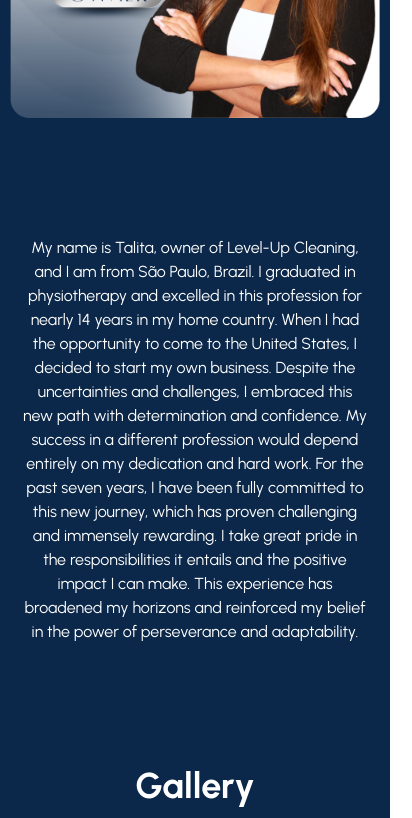
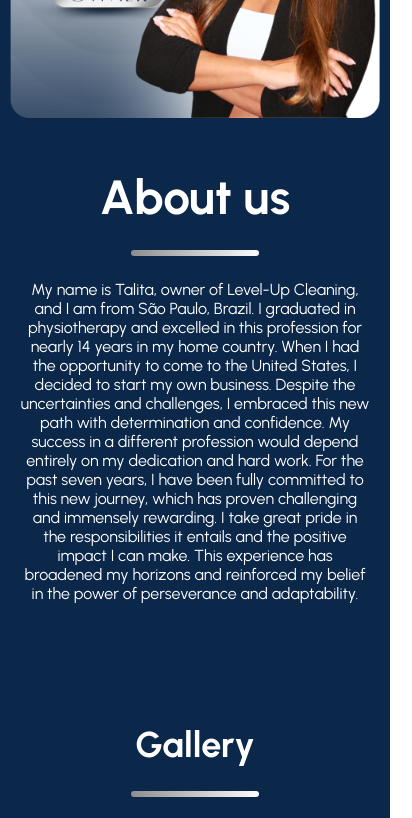
Before and after one commit to flaviasiv/level-up, a website: page index.html in a window 390 px wide. Shown: the part 3746-4564 px from the top of the page, 412 px wide, since content can reach past the window. Drawn offline with nearby package versions, Linux system fonts and the light colour scheme.

Commit message:
correcoes2

```diff
--- a/css/style.css
+++ b/css/style.css
@@ -417,6 +417,15 @@ swiper-slide.swiper1 {
     margin: auto;
     align-items: center;
 }
+.abouttitle{
+    display: flex;
+    flex-direction: column;
+    gap: 24px;
+    text-align: center;
+    max-width: 664px;
+    padding: 0 50px;
+    margin: auto;
+}
 .about p{
     max-width:452px;
     text-align: center;
@@ -426,7 +435,7 @@ swiper-slide.swiper1 {
         padding: 0px 10px;
         flex-direction: column;
     }
-    .about img{
+    .aboutimg{
         position: absolute;
         top: 120px;
         width: 100%;
@@ -434,9 +443,11 @@ swiper-slide.swiper1 {
         padding: 0px 10px;
         margin: auto;
     }
-    .about p{
+    .abouttitle{
+        display: flex;
+        flex-direction: column;
         margin-top: 420px;
-        max-width:346px;
+        padding: 0 10px;
     }
 }
 .gallerycontainer{
@@ -452,7 +463,7 @@ swiper-slide.swiper1 {
     padding: 0 50px;
     margin: auto;
 }
-.gallerytitle h2, .reviewstitle h2{
+.gallerytitle h2, .reviewstitle h2, .abouttitle h2{
     font-size: 48px;
     font-weight: 700;
     line-height: 120%;
--- a/index.html
+++ b/index.html
@@ -371,12 +371,12 @@
         </div>
         <div class="aboutcontainer container" id="aboutus">
             <div class="about">
-              <div class="gallerytitle">
+              <div class="abouttitle">
                 <h2>About us</h2>
                 <img src="./assets/vetor1.svg" alt="" class="vetor1">
                 <p>My name is Talita, owner of Level-Up Cleaning, and I am from São Paulo, Brazil. I graduated in physiotherapy and excelled in this profession for nearly 14 years in my home country. When I had the opportunity to come to the United States, I decided to start my own business. Despite the uncertainties and challenges, I embraced this new path with determination and confidence. My success in a different profession would depend entirely on my dedication and hard work. For the past seven years, I have been fully committed to this new journey, which has proven challenging and immensely rewarding. I take great pride in the responsibilities it entails and the positive impact I can make. This experience has broadened my horizons and reinforced my belief in the power of perseverance and adaptability.</p>
               </div>
-                <img src="./assets/Level-Up1.png" alt="">
+                <img src="./assets/Level-Up1.png" class="aboutimg" alt="">
             </div>
         </div>
         <div class="gallerycontainer container" id="Gallery">
```
